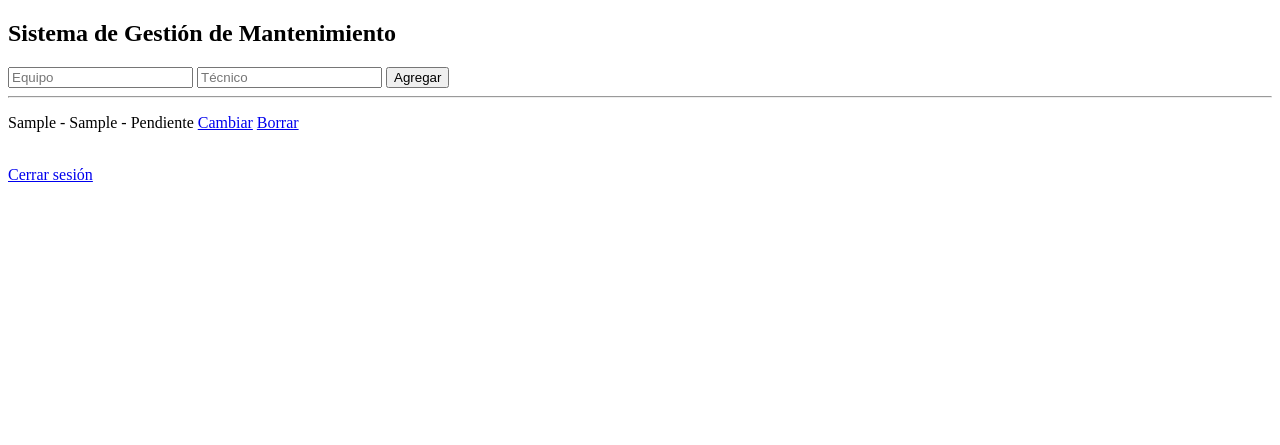
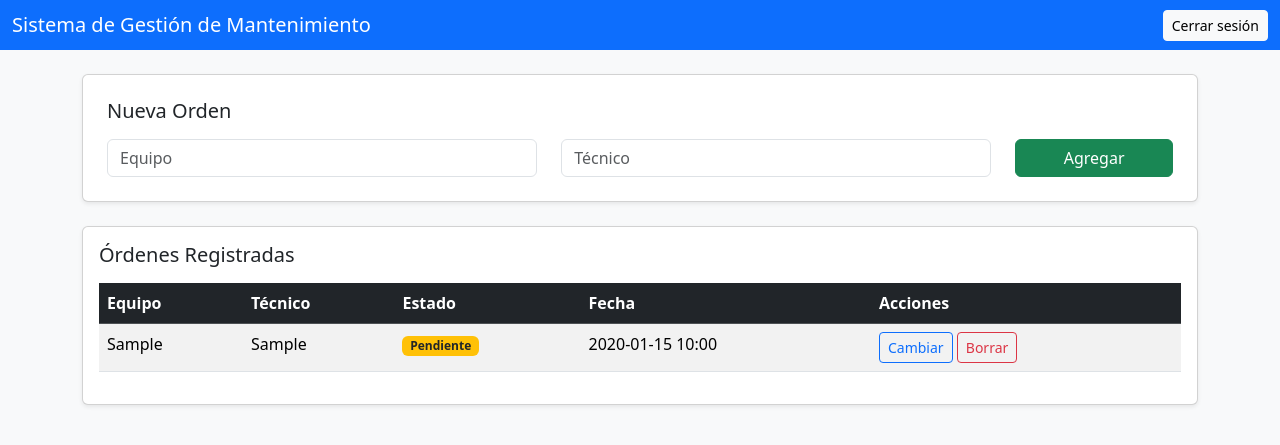
Before and after one commit to 25303067-ship-it/medmaint, a Flask app: page / in a window 1280 px wide. Shown: the top 445 px of the page. Run offline with Flask 3, Linux system fonts and the light colour scheme; the visitor is signed in with stand-in values (Sample User, id 1); tables that the repository leaves empty hold one stand-in row (values such as "Sample post").

Commit message:
Add files via upload

```diff
--- a/templates/index.html
+++ b/templates/index.html
@@ -1,28 +1,80 @@
 <!DOCTYPE html>
-<html>
+<html lang="es">
 <head>
+    <meta charset="UTF-8">
     <title>MedMaint</title>
+    <link href="https://cdn.jsdelivr.net/npm/bootstrap@5.3.2/dist/css/bootstrap.min.css" rel="stylesheet">
 </head>
-<body>
-    <h2>Sistema de Gestión de Mantenimiento</h2>
+<body class="bg-light">
 
-    <form method="POST" action="/crear">
-        <input type="text" name="equipo" placeholder="Equipo" required>
-        <input type="text" name="tecnico" placeholder="Técnico" required>
-        <button type="submit">Agregar</button>
-    </form>
+<nav class="navbar navbar-dark bg-primary">
+    <div class="container-fluid">
+        <span class="navbar-brand mb-0 h1">Sistema de Gestión de Mantenimiento</span>
+        <a href="/logout" class="btn btn-light btn-sm">Cerrar sesión</a>
+    </div>
+</nav>
 
-    <hr>
+<div class="container mt-4">
 
-    {% for orden in ordenes %}
-        <p>
-            {{ orden.equipo }} - {{ orden.tecnico }} - {{ orden.estado }}
-            <a href="/cambiar/{{ orden.id }}">Cambiar</a>
-            <a href="/borrar/{{ orden.id }}">Borrar</a>
-        </p>
-    {% endfor %}
+    <div class="card p-4 shadow-sm mb-4">
+        <h5 class="mb-3">Nueva Orden</h5>
+        <form method="POST" action="/crear">
+            <div class="row">
+                <div class="col-md-5">
+                    <input type="text" name="equipo" class="form-control" placeholder="Equipo" required>
+                </div>
+                <div class="col-md-5">
+                    <input type="text" name="tecnico" class="form-control" placeholder="Técnico" required>
+                </div>
+                <div class="col-md-2">
+                    <button type="submit" class="btn btn-success w-100">Agregar</button>
+                </div>
+            </div>
+        </form>
+    </div>
 
-    <br>
-    <a href="/logout">Cerrar sesión</a>
+    <div class="card shadow-sm">
+        <div class="card-body">
+            <h5 class="mb-3">Órdenes Registradas</h5>
+
+            <table class="table table-striped table-hover">
+                <thead class="table-dark">
+                    <tr>
+                        <th>Equipo</th>
+                        <th>Técnico</th>
+                        <th>Estado</th>
+                        <th>Fecha</th>
+                        <th>Acciones</th>
+                    </tr>
+                </thead>
+                <tbody>
+                {% for orden in ordenes %}
+                    <tr>
+                        <td>{{ orden.equipo }}</td>
+                        <td>{{ orden.tecnico }}</td>
+                        <td>
+                            {% if orden.estado == "Pendiente" %}
+                                <span class="badge bg-warning text-dark">{{ orden.estado }}</span>
+                            {% elif orden.estado == "En proceso" %}
+                                <span class="badge bg-primary">{{ orden.estado }}</span>
+                            {% else %}
+                                <span class="badge bg-success">{{ orden.estado }}</span>
+                            {% endif %}
+                        </td>
+                        <td>{{ orden.fecha.strftime("%Y-%m-%d %H:%M") }}</td>
+                        <td>
+                            <a href="/cambiar/{{ orden.id }}" class="btn btn-sm btn-outline-primary">Cambiar</a>
+                            <a href="/borrar/{{ orden.id }}" class="btn btn-sm btn-outline-danger">Borrar</a>
+                        </td>
+                    </tr>
+                {% endfor %}
+                </tbody>
+            </table>
+
+        </div>
+    </div>
+
+</div>
+
 </body>
 </html>
```
Also changed, not shown: templates/login.html (+22 -7 lines).
